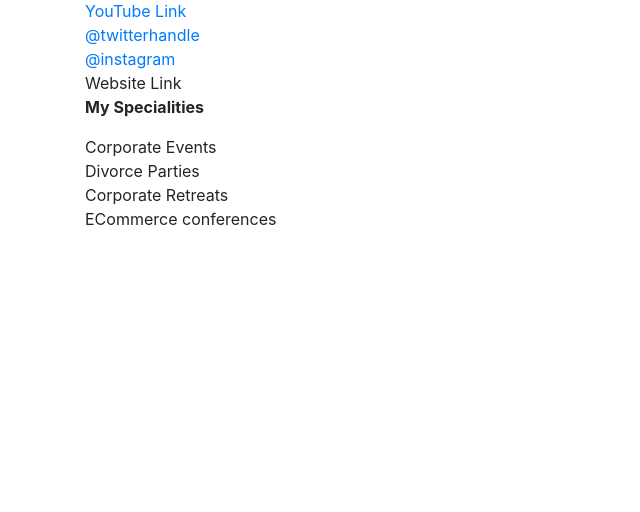
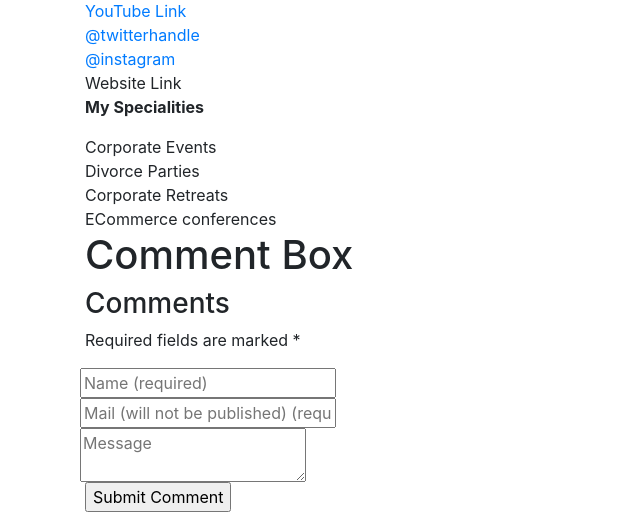
Before and after one commit to KateHickey26/PIMB, a Django app: page /inspeakers/home/speakerprofile/ in a window 1280 px wide. Shown: the part 725-1237 px from the top of the page, without its empty margins (0-640 px from the left). Before the commit the page ends 950 px from the top, so only its background shows below. Run offline with Django 3.2, Linux system fonts and the light colour scheme; parts of the project's set-up code (start-up, migrations or seed data) failed here and were passed over; some libraries are stand-ins or nearby versions.

Commit message:
adding comment box

```diff
--- a/templates/inspeakers/speakerprofile.html
+++ b/templates/inspeakers/speakerprofile.html
@@ -111,7 +111,7 @@
           <a href="">YouTube Link</a><br/>
           <a href="">@twitterhandle</a><br/>
           <a href="">@instagram</a><br/>
-          <a href-"">Website Link</a></br>
+          <a href-"">Website Link</a></<br>
           <strong><p>My Specialities</p></strong>
           <a>Corporate Events</a><br/>
           <a>Divorce Parties</a><br/>
@@ -120,11 +120,49 @@
         </div>
       </div>
     </div>
+</div>
 
+
+    <div class="container">
+      <h1> Comment Box </h1>
+      <!--Wrap-->
+      <div id="wrap">
+        <div id="main">
+          <div class="row">
+            <div class="col-md-5">
+              <h3 class="heading">Comments</h3>
+            </div>
+            <div class="col-md-7">
+              <div id="upper_blank"></div>
+            </div>
+          </div>
+        </div>
+
+        <p>Required fields are marked *</p>
+
+        <!--Form Start-->
+
+        <div id='form'>
+          <div class="row">
+            <div class="col-md-12">
+              <form action="" method="POST" id="commentform">
+                <div id="comment-name" class="form-row">
+                  <input type = "text" placeholder = "Name (required)" name = "dname"  id = "name" >
+                </div>
+                <div id="comment-email" class="form-row">
+                  <input type = "text" placeholder = "Mail (will not be published) (required)" name = "demail"  id = "email">
+                </div>
+                <div id="comment-message" class="form-row">
+                  <textarea name = "comment" placeholder = "Message" id = "comment" ></textarea>
+                </div>
+                <a href="#"><input type="submit" name="dsubmit" id="commentSubmit" value="Submit Comment"></a>
+
+              </form>
             </div>
           </div>
         </div>
       </div>
     </div>
 
+
 {% endblock %}
```
